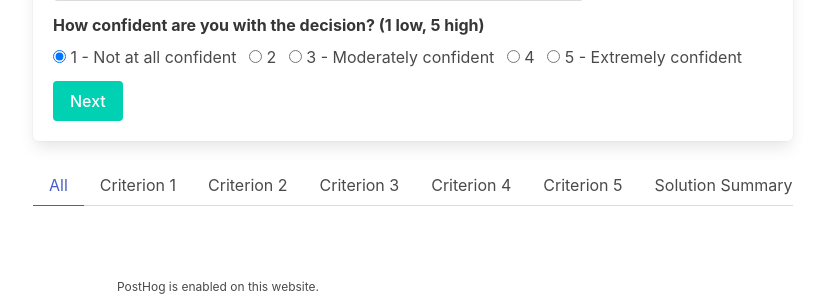
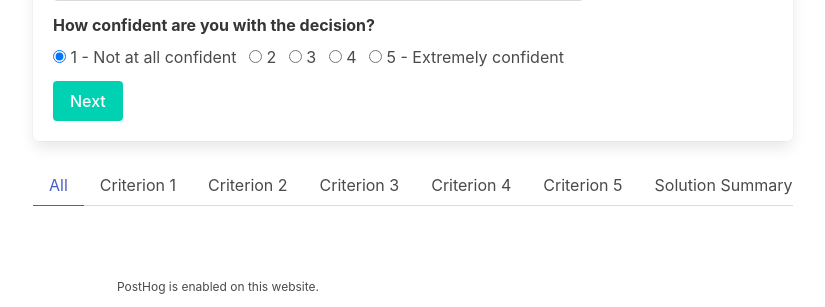
Before and after one commit to Sproutify-ai/sproutify-emba, a Flask app: template sproutify/templates/solutions_show.html in a window 1280 px wide. Shown: the part 259-566 px from the top of the page, without its empty margins (422-1247 px from the left). Run offline with Flask 3, Linux system fonts and the light colour scheme; the template is opened without the code that fills it, so the values that code supplies are empty; parts of the project's set-up code (start-up, migrations or seed data) failed here and were passed over; some libraries are stand-ins or nearby versions.

```diff
--- a/sproutify/templates/solutions_show.html
+++ b/sproutify/templates/solutions_show.html
@@ -74,7 +74,7 @@
               </div>
 
               <div class="field">
-                <label class="label">How confident are you with the decision? (1 low, 5 high)</label>
+                <label class="label">How confident are you with the decision?</label>
                 <div class="control">
                   <label class="radio">
                     <input type="radio" name="confidence" value="1" checked>
@@ -86,7 +86,7 @@
                   </label>
                   <label class="radio">
                     <input type="radio" name="confidence" value="3">
-                    3 - Moderately confident
+                    3
                   </label>
                   <label class="radio">
                     <input type="radio" name="confidence" value="4">
```
